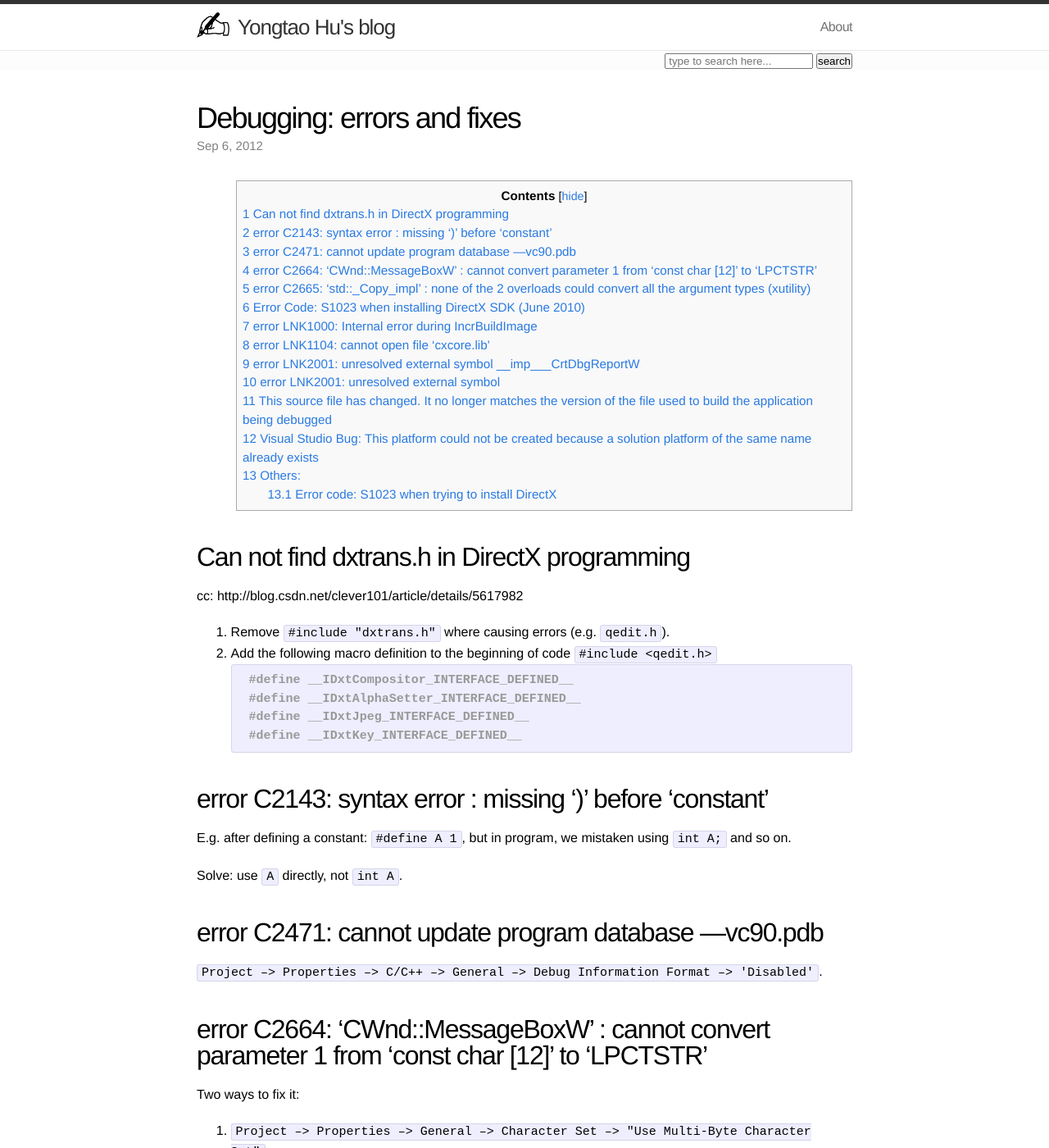
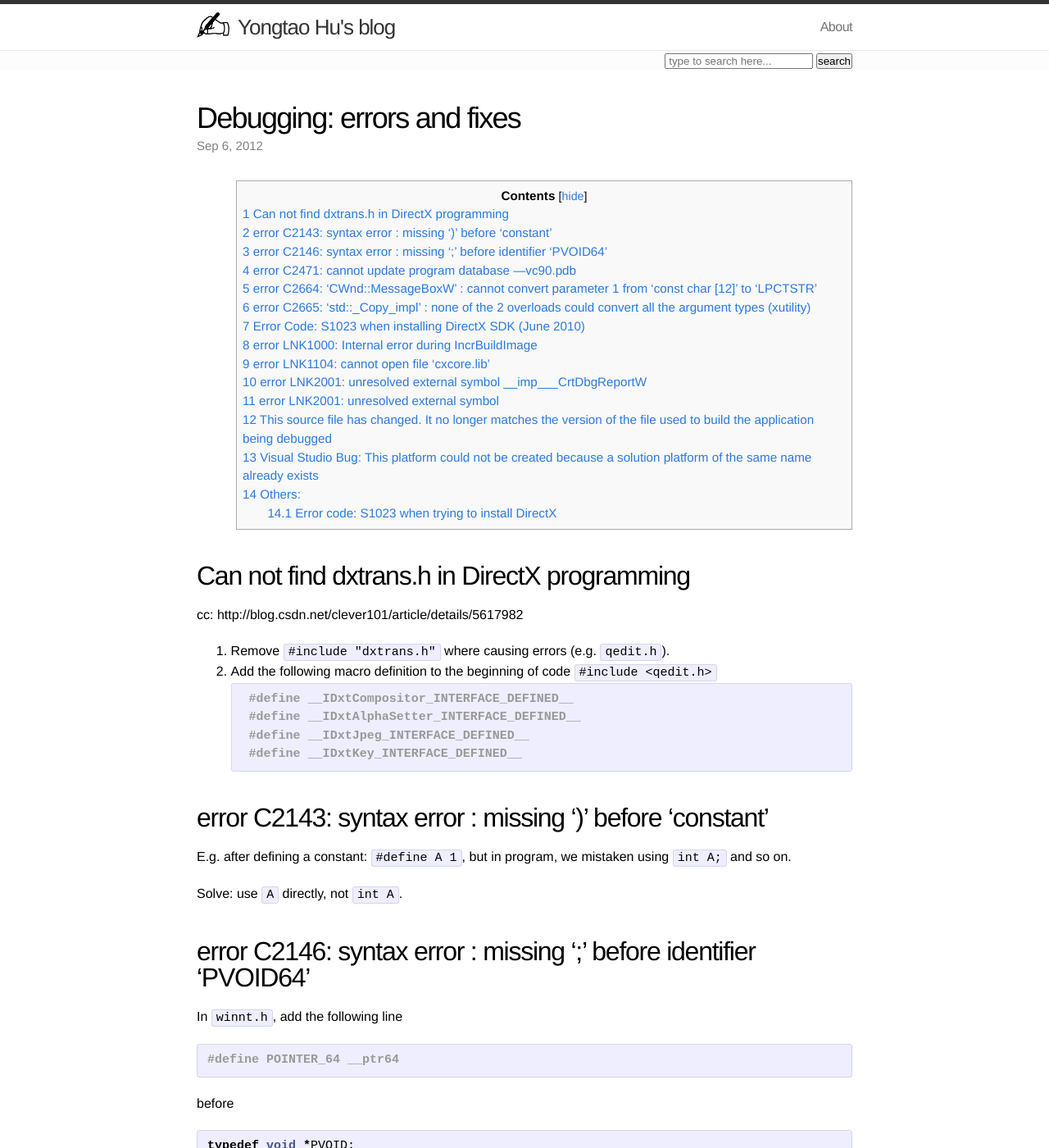
Before and after one commit to blog-ythu/blog-ythu.github.io, a Jekyll site: the page built from _posts/2012-09-06-debugging.md, in a window 1280 px wide and 1400 px high. Shown: the whole window at 82% size. Built offline with Jekyll 4.4.1, drawn with Linux system fonts in a browser that asks for light colours; nearby versions of some CDN libraries; Markdown is read by kramdown in place of the engine named in the settings; comment, search, counter and statistics services are not loaded; some of the changed text lies outside the part shown.

Commit message:
update post: Debugging: errors and fixes

````diff
--- a/_posts/2012-09-06-debugging.md
+++ b/_posts/2012-09-06-debugging.md
@@ -27,6 +27,20 @@ cc: http://blog.csdn.net/clever101/article/details/5617982
 E.g. after defining a constant: `#define A 1`, but in program, we mistaken using `int A;` and so on.
 
 Solve: use `A` directly, not `int A`.
+
+## error C2146: syntax error : missing ';' before identifier 'PVOID64'
+In `winnt.h`, add the following line
+
+```cpp
+#define POINTER_64 __ptr64
+```
+
+before
+
+```cpp
+typedef void *PVOID;
+typedef void * POINTER_64 PVOID64;
+```
 
 ## error C2471: cannot update program database ---vc90.pdb
 `Project –> Properties –> C/C++ –> General –> Debug Information Format –> 'Disabled'`.
````
